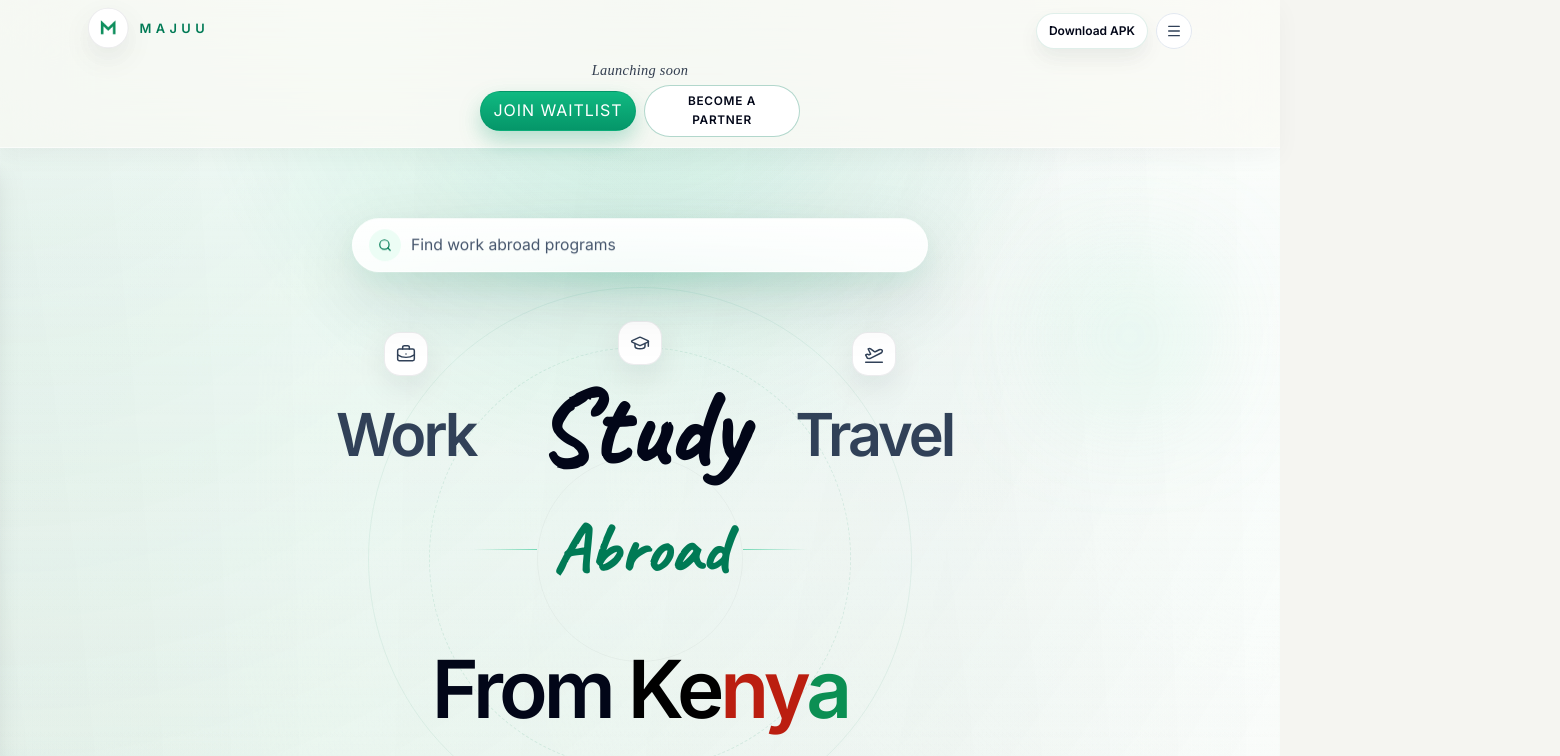
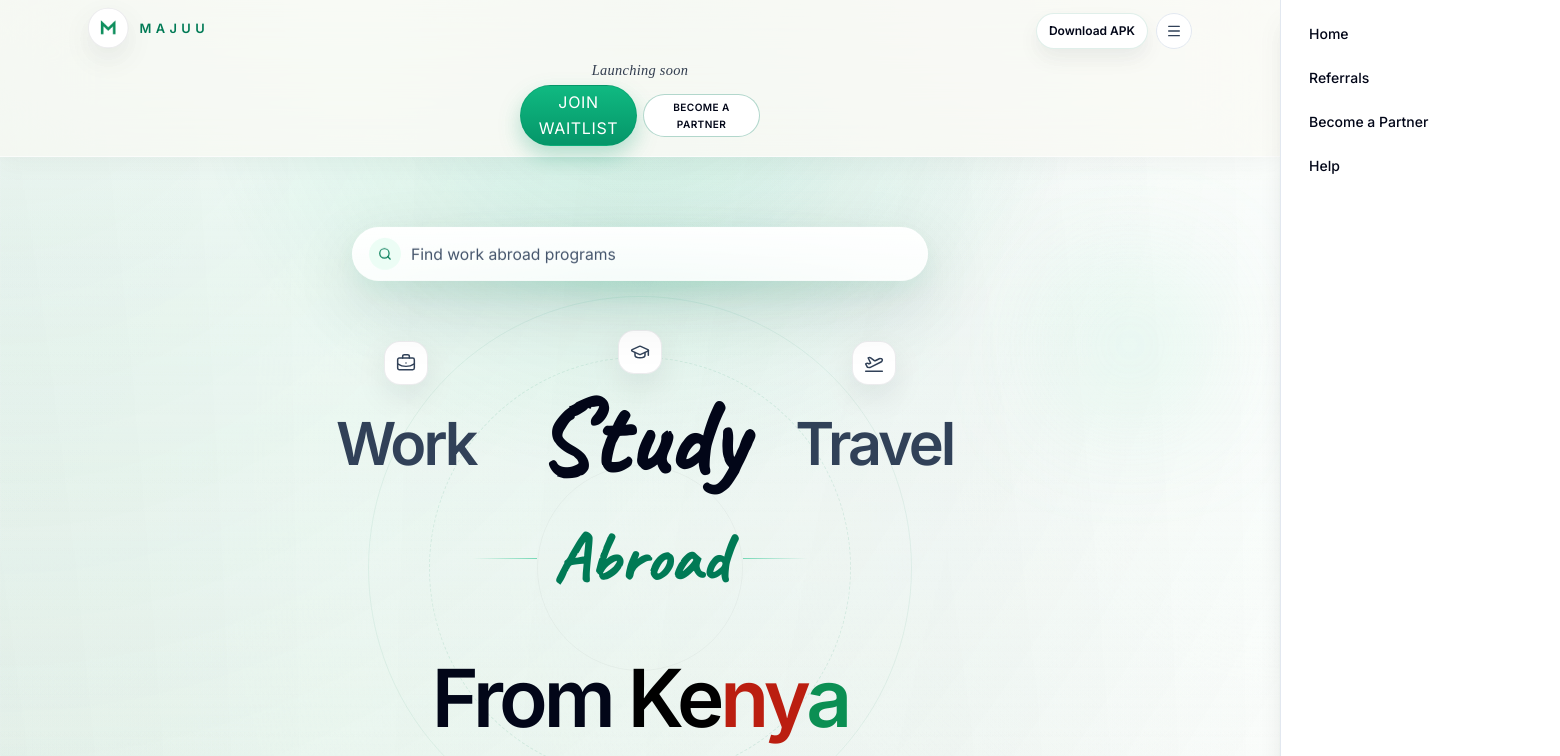
Before and after one commit to majuuconsultancy-blip/majuu-site, a React (Vite) app: page / in a window 1280 px wide. Shown: the top 756 px of the page, 1560 px wide, since content can reach past the window. Built offline with nearby package versions, Linux system fonts and the light colour scheme; no server answers; the database is empty.

Commit message:
Fix right-side menu, smaller header CTAs, SPA rewrites

```diff
--- a/src/components/partner/PartnerPublicLayout.jsx
+++ b/src/components/partner/PartnerPublicLayout.jsx
@@ -1,7 +1,8 @@
 import { Menu, X } from 'lucide-react'
-import { useEffect, useMemo, useRef, useState } from 'react'
+import { useEffect, useMemo, useState } from 'react'
 
 const navItems = [
+  { label: 'Home', href: '/' },
   { label: 'Referrals', href: '/referrals' },
   { label: 'Become a Partner', href: '/become-partner' },
   { label: 'Help', href: '/help' },
@@ -33,8 +34,6 @@ function NavigationLinks({ currentPath, onNavigate }) {
 
 export function PartnerPublicLayout({ currentPath, title, subtitle, children }) {
   const [menuOpen, setMenuOpen] = useState(false)
-  const [headerHeight, setHeaderHeight] = useState(72)
-  const headerRef = useRef(null)
 
   useEffect(() => {
     if (!menuOpen) {
@@ -49,35 +48,11 @@ export function PartnerPublicLayout({ currentPath, title, subtitle, children })
     }
   }, [menuOpen])
 
-  useEffect(() => {
-    const node = headerRef.current
-    if (!node) {
-      return undefined
-    }
-
-    const measure = () => {
-      setHeaderHeight(Math.ceil(node.getBoundingClientRect().height))
-    }
-
-    measure()
-    const observer = new ResizeObserver(measure)
-    observer.observe(node)
-    window.addEventListener('resize', measure)
-
-    return () => {
-      observer.disconnect()
-      window.removeEventListener('resize', measure)
-    }
-  }, [])
-
   const pageTitle = useMemo(() => title || 'Partner Portal', [title])
 
   return (
     <div className="min-h-screen bg-slate-50 text-slate-950">
-      <header
-        ref={headerRef}
-        className="sticky top-0 z-50 border-b border-slate-200 bg-white/90 backdrop-blur"
-      >
+      <header className="sticky top-0 z-50 border-b border-slate-200 bg-white/90 backdrop-blur">
         <div className="mx-auto flex w-full max-w-6xl items-center justify-between px-4 py-3">
           <a href="/" className="text-sm font-semibold tracking-[0.14em] text-emerald-800">
             MAJUU
@@ -95,13 +70,9 @@ export function PartnerPublicLayout({ currentPath, title, subtitle, children })
 
       <div className="mx-auto flex w-full max-w-6xl gap-4 px-4 py-4">
         <aside
-          className={`fixed left-0 z-[45] w-[280px] max-w-[86vw] overflow-y-auto border-r border-slate-200 bg-white p-4 shadow-xl transition-transform duration-300 md:static md:block md:h-auto md:w-64 md:translate-x-0 md:rounded-2xl md:border md:shadow-none ${
-            menuOpen ? 'translate-x-0' : '-translate-x-full'
+          className={`fixed right-0 top-0 z-[110] h-screen w-[280px] max-w-[86vw] overflow-y-auto border-l border-slate-200 bg-white p-4 shadow-xl transition-transform duration-300 md:static md:block md:h-auto md:w-64 md:translate-x-0 md:rounded-2xl md:border md:shadow-none ${
+            menuOpen ? 'translate-x-0' : 'translate-x-full'
           }`}
-          style={{
-            top: `${headerHeight}px`,
-            height: `calc(100vh - ${headerHeight}px)`,
-          }}
         >
           <div className="mb-4">
             <p className="text-xs font-semibold uppercase tracking-[0.14em] text-slate-500">Menu</p>
@@ -113,7 +84,7 @@ export function PartnerPublicLayout({ currentPath, title, subtitle, children })
           <button
             type="button"
             onClick={() => setMenuOpen(false)}
-            className="fixed inset-0 z-40 bg-black/40 md:hidden"
+            className="fixed inset-0 z-[100] bg-black/40 md:hidden"
             aria-label="Close menu"
           />
         )}
--- a/src/components/sections/SiteHeader.jsx
+++ b/src/components/sections/SiteHeader.jsx
@@ -1,12 +1,10 @@
 import { Menu, X } from 'lucide-react'
-import { useEffect, useRef, useState } from 'react'
+import { useEffect, useState } from 'react'
 import { BrandLogo } from '../brand/BrandLogo'
 import { incrementApkDownloadCount } from '../../lib/supabase/landing'
 
 export function SiteHeader({ content, launchContent, onDownloadUnavailable }) {
   const [isMenuOpen, setIsMenuOpen] = useState(false)
-  const [headerHeight, setHeaderHeight] = useState(82)
-  const headerRef = useRef(null)
 
   useEffect(() => {
     if (!isMenuOpen) {
@@ -20,27 +18,6 @@ export function SiteHeader({ content, launchContent, onDownloadUnavailable }) {
       document.body.style.overflow = previousOverflow
     }
   }, [isMenuOpen])
-
-  useEffect(() => {
-    const node = headerRef.current
-    if (!node) {
-      return undefined
-    }
-
-    const measure = () => {
-      setHeaderHeight(Math.ceil(node.getBoundingClientRect().height))
-    }
-    measure()
-
-    const observer = new ResizeObserver(measure)
-    observer.observe(node)
-    window.addEventListener('resize', measure)
-
-    return () => {
-      observer.disconnect()
-      window.removeEventListener('resize', measure)
-    }
-  }, [])
 
   const handleDownloadClick = (event) => {
     if (!content.downloadsEnabled) {
@@ -62,10 +39,7 @@ export function SiteHeader({ content, launchContent, onDownloadUnavailable }) {
   }
 
   return (
-    <header
-      ref={headerRef}
-      className="sticky top-0 z-50 border-b border-white/60 bg-[rgba(250,249,244,0.68)] shadow-[0_8px_24px_rgba(15,23,42,0.035)] backdrop-blur-2xl"
-    >
+    <header className="sticky top-0 z-50 border-b border-white/60 bg-[rgba(250,249,244,0.68)] shadow-[0_8px_24px_rgba(15,23,42,0.035)] backdrop-blur-2xl">
       <div className="mx-auto w-full max-w-6xl px-4 py-1 sm:px-6 sm:py-1.5">
         <div className="flex items-center justify-between">
           <a href="/" aria-label="MAJUU home">
@@ -109,18 +83,18 @@ export function SiteHeader({ content, launchContent, onDownloadUnavailable }) {
           <p className="header-launching-soon text-center text-[0.9rem] leading-none text-slate-800/90">
             {launchLabel}
           </p>
-          <div className="flex w-full max-w-[20rem] items-center gap-2">
+          <div className="flex w-full max-w-[15rem] items-center gap-1.5">
             <button
               type="button"
               onClick={handleWaitlistClick}
-              className="header-waitlist-cta inline-flex w-1/2 items-center justify-center rounded-full border px-3 py-1.5 text-center text-[0.74rem] font-semibold uppercase tracking-[0.06em] text-white transition hover:-translate-y-0.5 focus-visible:outline-none focus-visible:ring-2 focus-visible:ring-emerald-700/30 focus-visible:ring-offset-1 focus-visible:ring-offset-white"
+              className="header-waitlist-cta inline-flex w-1/2 items-center justify-center rounded-full border px-2.5 py-1 text-center text-[0.63rem] font-semibold uppercase tracking-[0.04em] text-white transition hover:-translate-y-0.5 focus-visible:outline-none focus-visible:ring-2 focus-visible:ring-emerald-700/30 focus-visible:ring-offset-1 focus-visible:ring-offset-white"
             >
               {waitlistMessage}
             </button>
             <a
               href="/become-partner"
               onClick={() => setIsMenuOpen(false)}
-              className="inline-flex w-1/2 items-center justify-center rounded-full border border-emerald-700/30 bg-white px-3 py-1.5 text-center text-[0.74rem] font-semibold uppercase tracking-[0.06em] text-emerald-800 transition hover:-translate-y-0.5 hover:bg-emerald-50"
+              className="inline-flex w-1/2 items-center justify-center rounded-full border border-emerald-700/30 bg-white px-2.5 py-1 text-center text-[0.63rem] font-semibold uppercase tracking-[0.04em] text-emerald-800 transition hover:-translate-y-0.5 hover:bg-emerald-50"
             >
               Become a Partner
             </a>
@@ -129,15 +103,18 @@ export function SiteHeader({ content, launchContent, onDownloadUnavailable }) {
       </div>
 
       <aside
-        className={`fixed left-0 z-[45] w-[280px] max-w-[86vw] overflow-y-auto border-r border-slate-200 bg-white p-4 shadow-xl transition-transform duration-300 ${
-          isMenuOpen ? 'translate-x-0' : '-translate-x-full'
+        className={`fixed right-0 top-0 z-[110] h-screen w-[280px] max-w-[86vw] overflow-y-auto border-l border-slate-200 bg-white p-4 shadow-xl transition-transform duration-300 ${
+          isMenuOpen ? 'translate-x-0' : 'translate-x-full'
         }`}
-        style={{
-          top: `${headerHeight}px`,
-          height: `calc(100vh - ${headerHeight}px)`,
-        }}
       >
         <div className="space-y-2">
+          <a
+            href="/"
+            className="block rounded-xl px-3 py-2 text-sm font-medium text-slate-700 transition hover:bg-slate-100 hover:text-slate-950"
+            onClick={() => setIsMenuOpen(false)}
+          >
+            Home
+          </a>
           <a
             href="/referrals"
             className="block rounded-xl px-3 py-2 text-sm font-medium text-slate-700 transition hover:bg-slate-100 hover:text-slate-950"
@@ -166,7 +143,7 @@ export function SiteHeader({ content, launchContent, onDownloadUnavailable }) {
         <button
           type="button"
           onClick={() => setIsMenuOpen(false)}
-          className="fixed inset-0 z-40 bg-black/40"
+          className="fixed inset-0 z-[100] bg-black/40"
           aria-label="Close menu overlay"
         />
       )}
```
Also changed, not shown: vercel.json.
